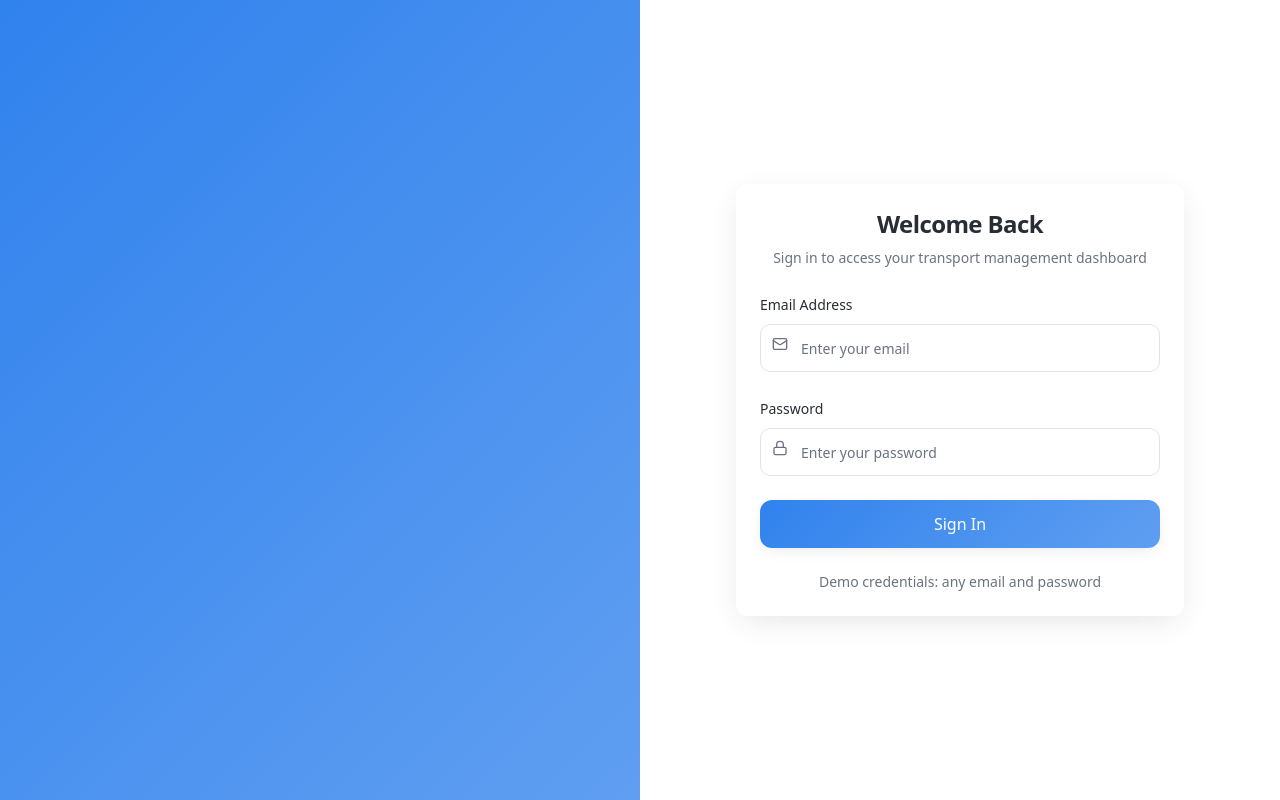
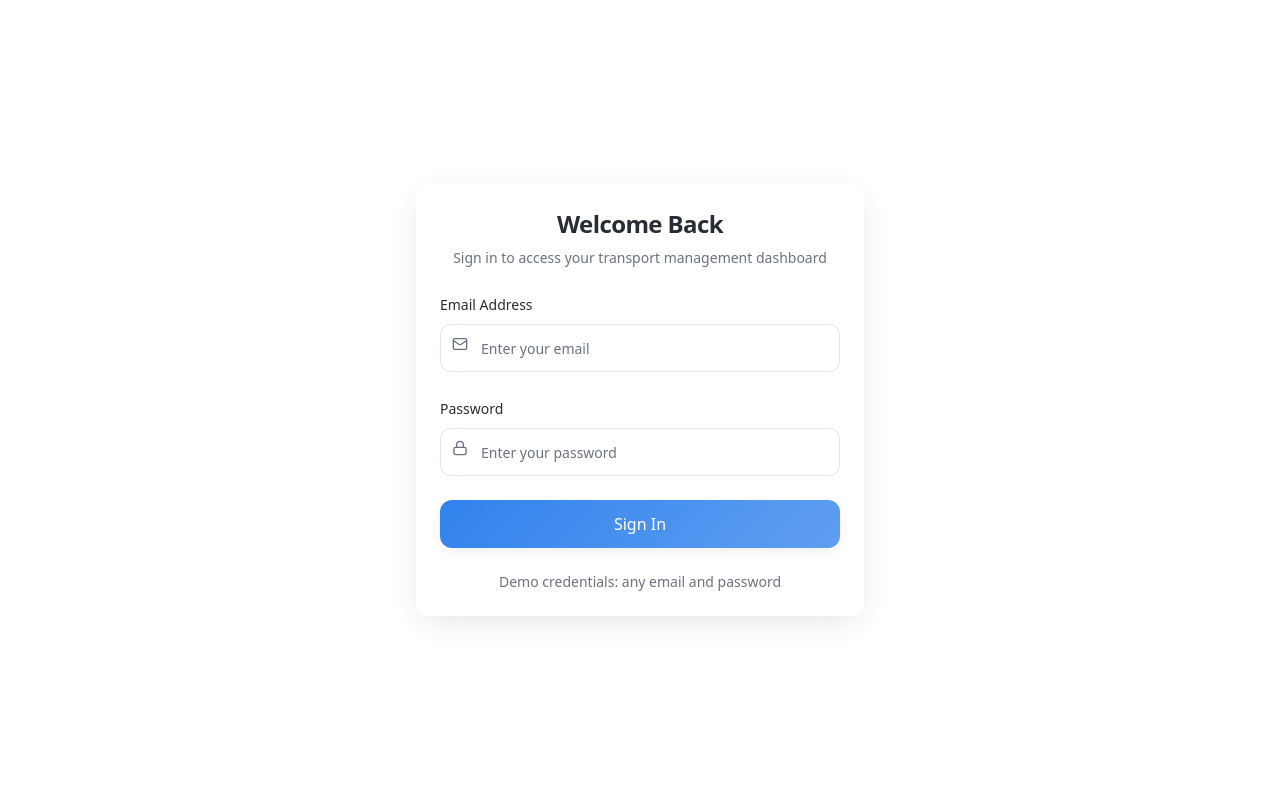
Before and after one commit to Sanula1/suraksha-lms-fleet, a React (Vite) app: page / in a window 1280 px wide. Built offline with nearby package versions, Linux system fonts and the light colour scheme; the HTML template or start-up script is replaced by a standard one.

Commit message:
Visual edit in Lovable

```diff
--- a/src/pages/Login.tsx
+++ b/src/pages/Login.tsx
@@ -39,11 +39,7 @@ const Login = () => {
   };
   return <div className="min-h-screen flex">
       {/* Hero Section */}
-      <div className="hidden lg:flex lg:w-1/2 bg-gradient-hero relative overflow-hidden">
 
-
-
-      </div>
 
       {/* Login Form */}
       <div className="flex-1 flex items-center justify-center p-8 bg-background">
```
